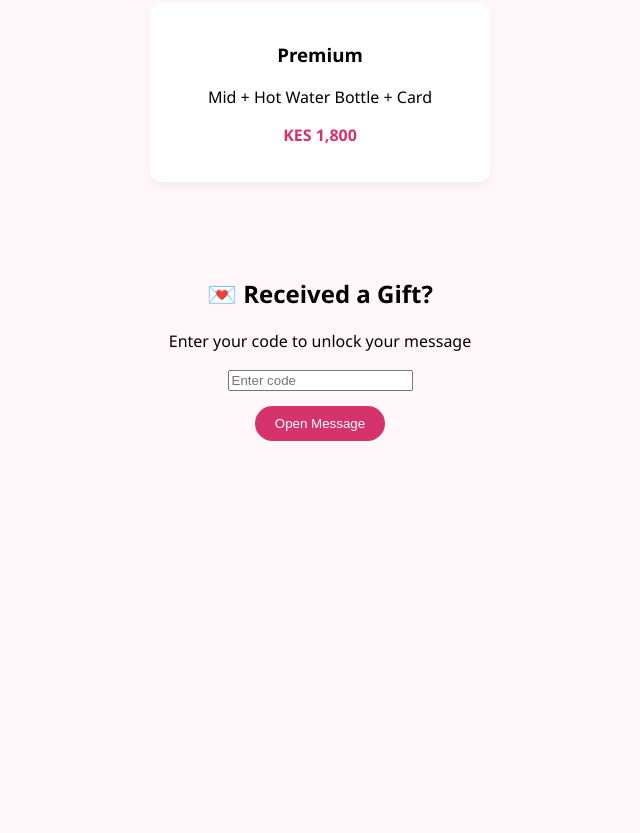
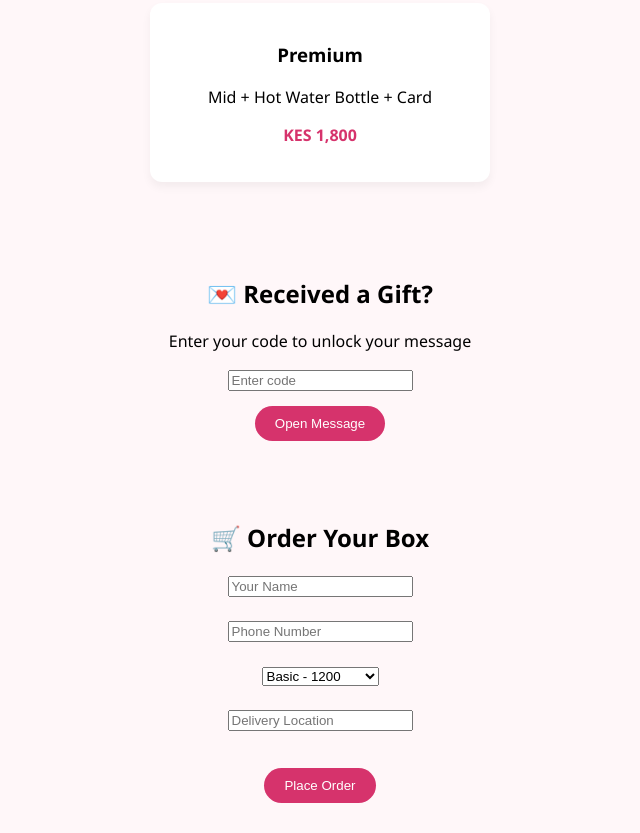
Before and after one commit to kiky776/flowcarehamper, a plain HTML site: page index.html in a window 1280 px wide. Shown: the part 979-1812 px from the top of the page, without its empty margins (320-960 px from the left). Before the commit the page ends 1450 px from the top, so only its background shows below. Drawn offline with Linux system fonts and the light colour scheme.

Commit message:
Update index.html

```diff
--- a/index.html
+++ b/index.html
@@ -142,6 +142,23 @@ function showMessage() {
     document.getElementById("messageBox").style.display = "block";
 }
 </script>
+<div class="section">
+    <h2>🛒 Order Your Box</h2>
 
+    <form>
+        <input type="text" placeholder="Your Name"><br><br>
+        <input type="text" placeholder="Phone Number"><br><br>
+
+        <select>
+            <option>Basic - 1200</option>
+            <option>Mid - 1500</option>
+            <option>Premium - 1800</option>
+        </select><br><br>
+
+        <input type="text" placeholder="Delivery Location"><br><br>
+
+        <button type="submit">Place Order</button>
+    </form>
+</div>
 </body>
 </html>
```
